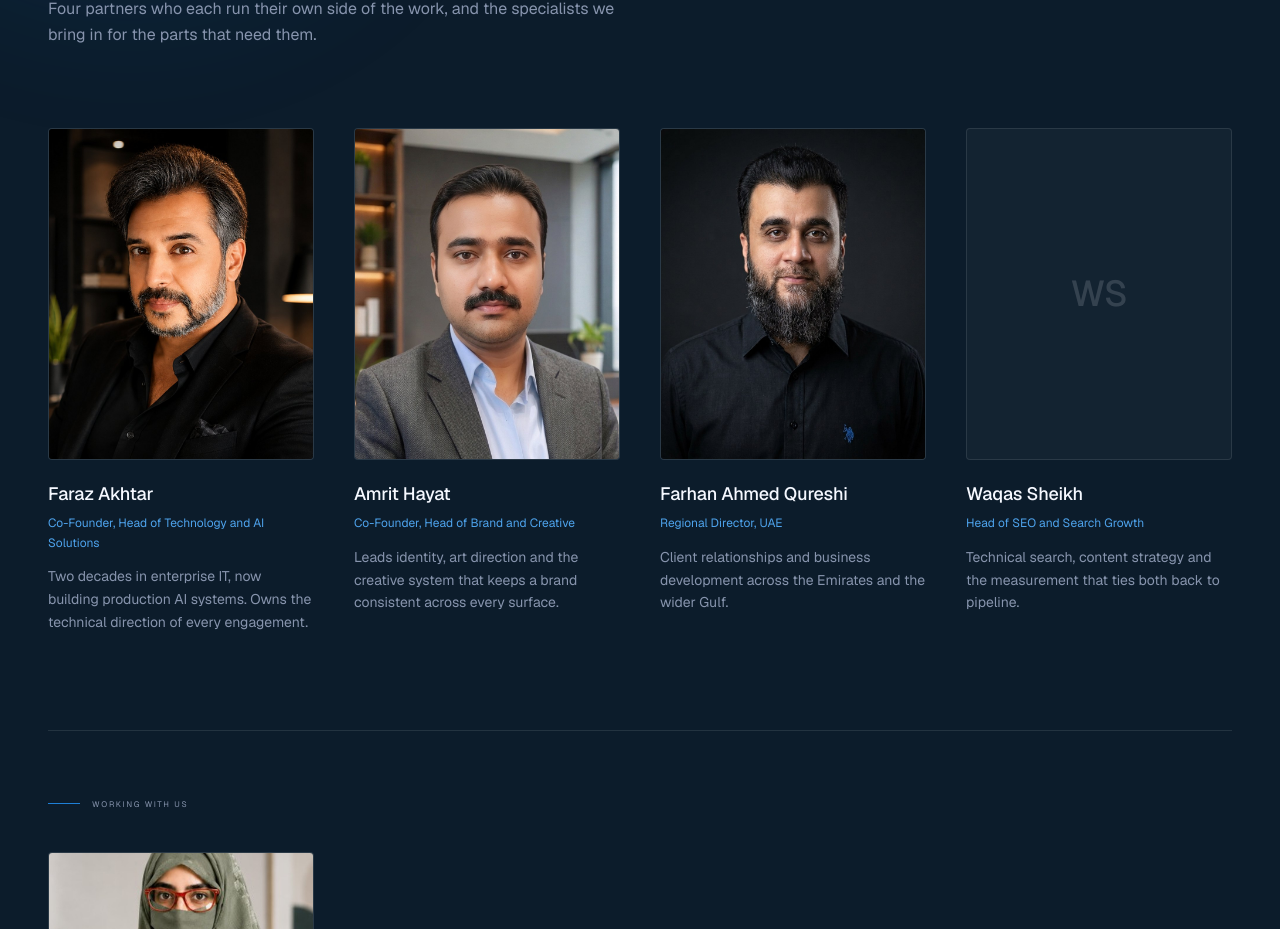
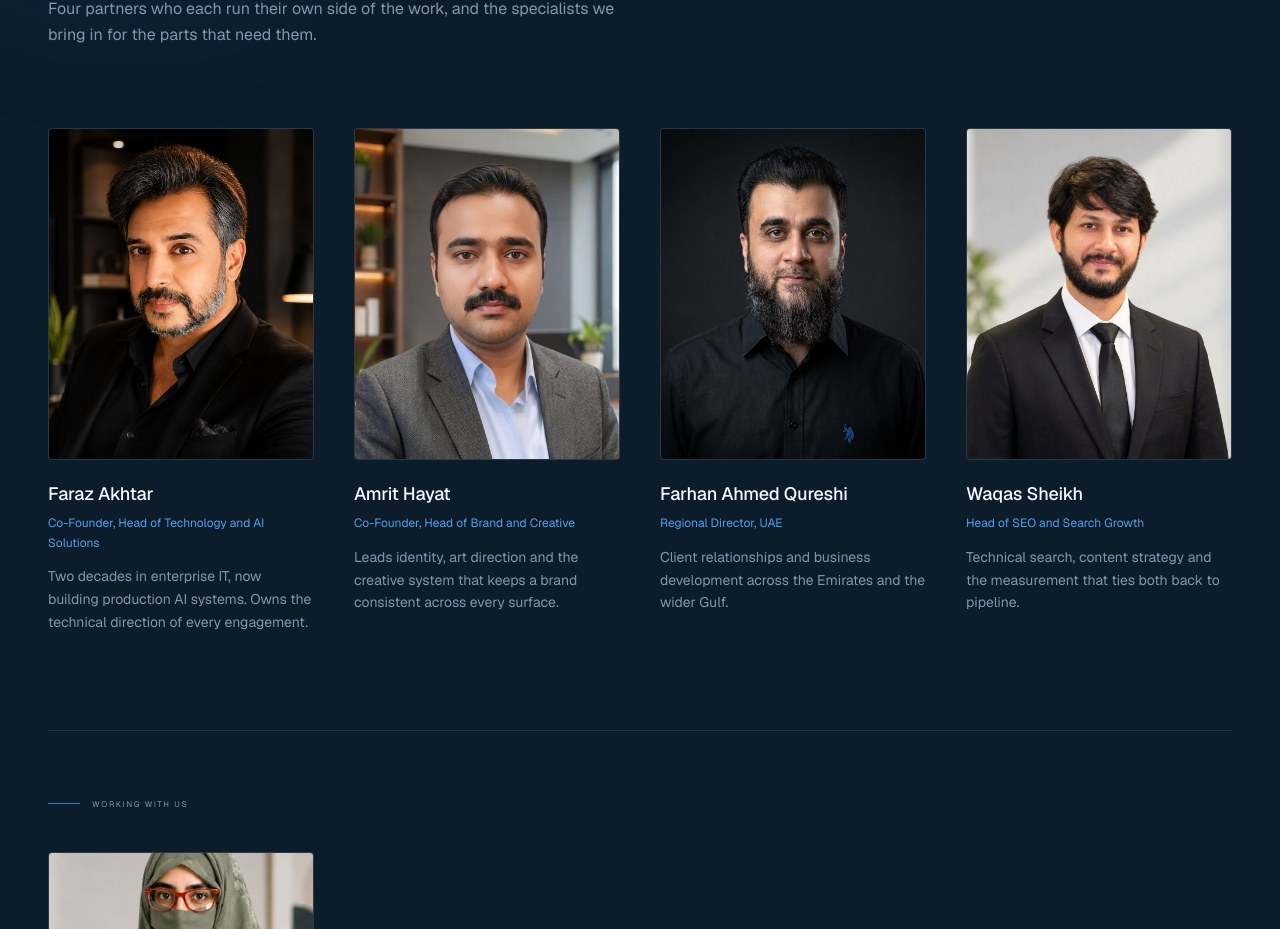
Before and after one commit to khabteehouse-del/thebizbuzz-studio, a Next.js app: page / in a window 1280 px wide. Shown: the part 10259-11188 px from the top of the page. Built offline with nearby package versions, Linux system fonts and the light colour scheme.

Commit message:
Add Waqas photo

```diff
--- a/data/team.ts
+++ b/data/team.ts
@@ -54,7 +54,7 @@ export const team: Member[] = [
     role: "Head of SEO and Search Growth",
     focus:
       "Technical search, content strategy and the measurement that ties both back to pipeline.",
-    image: null,
+    image: "/images/team/waqas.jpg",
     linkedin: "",
   },
   {
```
Also changed, not shown: public/images/team/waqas.jpg (added).
